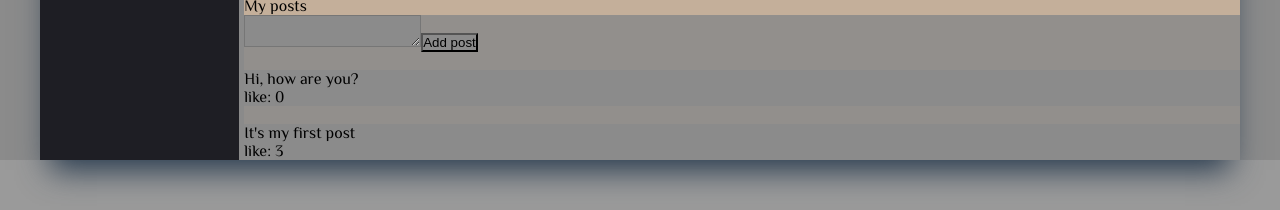
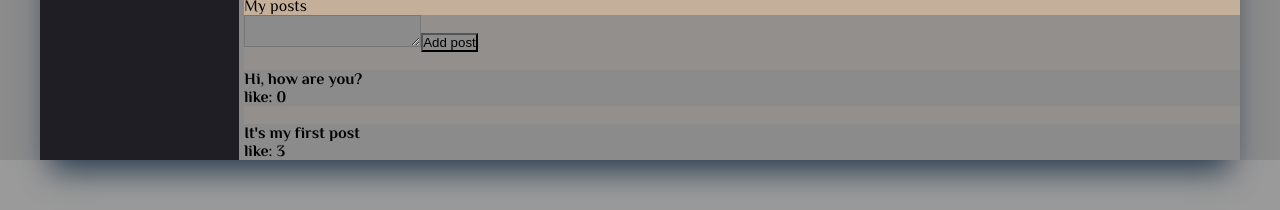
Before and after one commit to krylov72/socmedia, a React (Create React App) app: page / in a window 1280 px wide. Shown: the part 485-695 px from the top of the page. Built offline with nearby package versions, Linux system fonts and the light colour scheme.

Commit message:
Change font weight for post

```diff
--- a/src/components/Profile/Posts/Post/Post.module.css
+++ b/src/components/Profile/Posts/Post/Post.module.css
@@ -2,4 +2,8 @@
     &>img {
         width: 50px;
     }
+
+    &>p{
+        font-weight: 600;
+    }
 }
```
